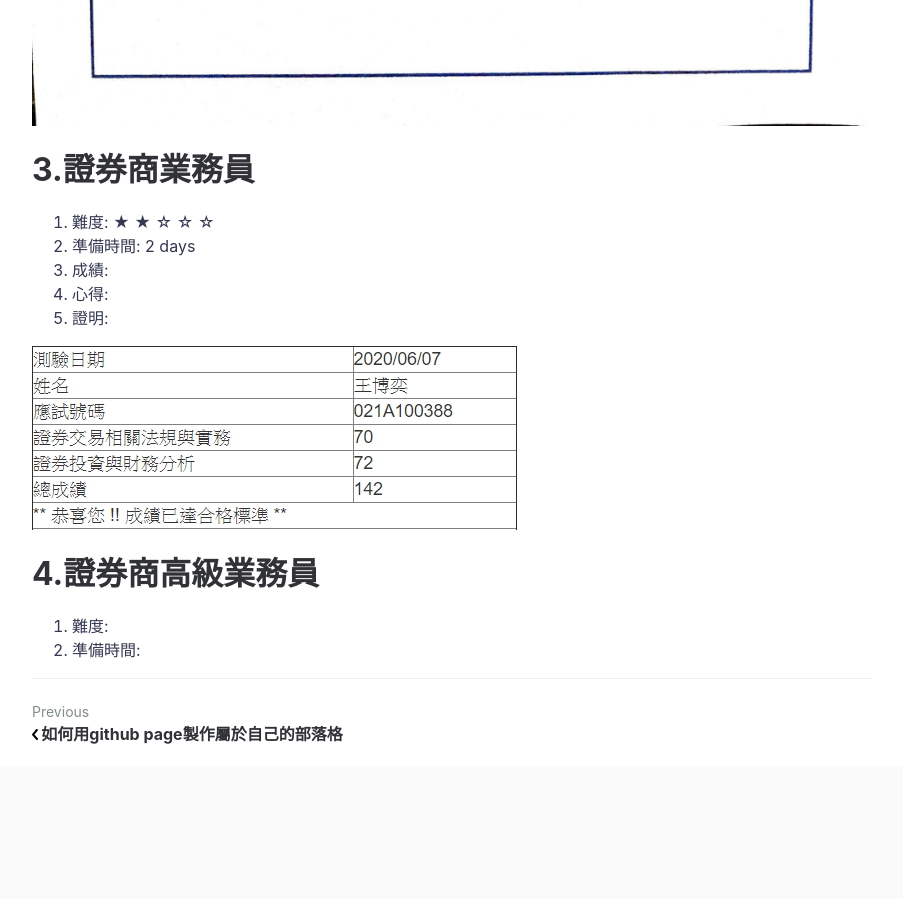
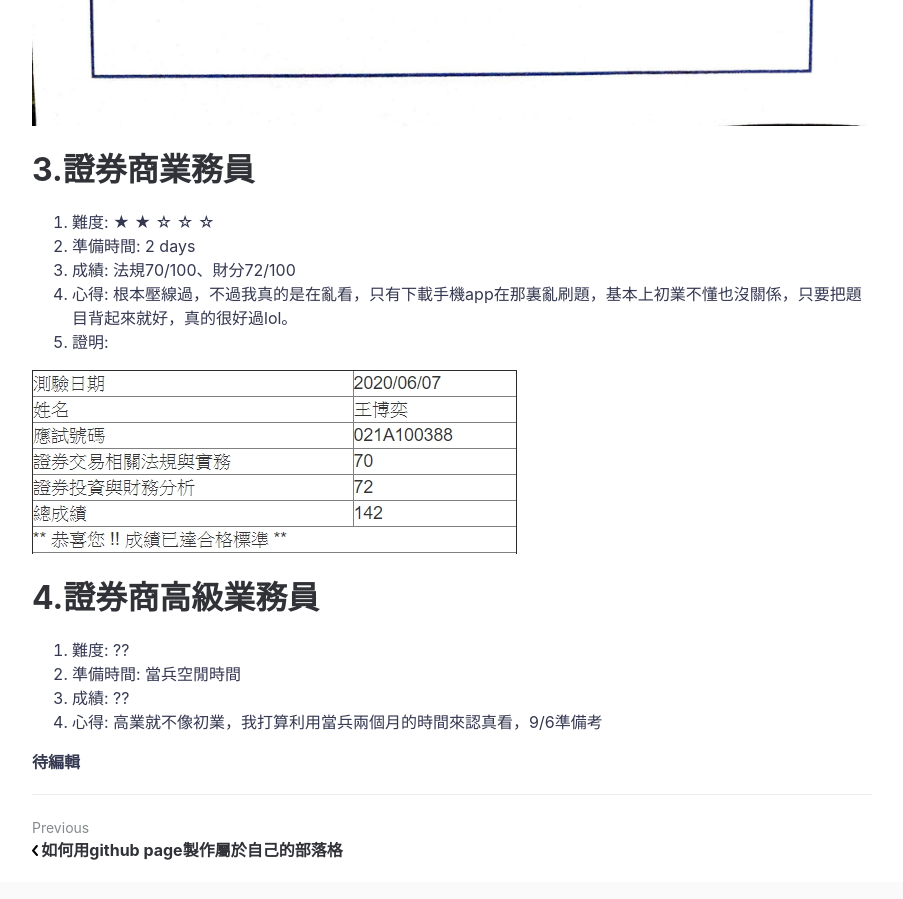
Before and after one commit to poi0905/blog, a Jekyll site: the page built from _posts/2020-07-03-licencse.md, in a window 1280 px wide and 900 px high, scrolled down 2572 px. Shown: the whole window, without its empty margins (188-1091 px from the left). Built offline with Jekyll 4.4.1, drawn with Linux system fonts in a browser that asks for light colours; comment, search, counter and statistics services are not loaded; some of the changed text lies outside the part shown.

Commit message:
2020/7/2

```diff
--- a/_posts/2020-07-03-licencse.md
+++ b/_posts/2020-07-03-licencse.md
@@ -41,7 +41,7 @@ categories: [紀錄]
 
 1. 難度: ☆ ☆ ☆ ☆ ☆
 2. 準備時間: 30 mins
-3. 成績: 83 / 100
+3. 成績: 83/100
 4. 心得: 這張是考完初業的空堂看的，真的超簡單...網路上有題庫，考題都是從裡面出，個人是看150題就上場亂寫了。
 5. 證明:
 
@@ -53,8 +53,8 @@ categories: [紀錄]
 
 1. 難度: ★ ★ ☆ ☆ ☆
 2. 準備時間: 2 days
-3. 成績:
-4. 心得:
+3. 成績: 法規70/100、財分72/100
+4. 心得: 根本壓線過，不過我真的是在亂看，只有下載手機app在那裏亂刷題，基本上初業不懂也沒關係，只要把題目背起來就好，真的很好過lol。
 5. 證明:
 
 ![image](https://raw.githubusercontent.com/poi0905/blog/master/assets/img/posts/證券商業務員.jpg)
@@ -62,5 +62,9 @@ categories: [紀錄]
 <a name="4.證券商高級業務員"/>
 # 4.證券商高級業務員
 
-1. 難度:
-2. 準備時間:
+1. 難度: ??
+2. 準備時間: 當兵空閒時間
+3. 成績: ??
+4. 心得: 高業就不像初業，我打算利用當兵兩個月的時間來認真看，9/6準備考
+
+**待編輯**
```
